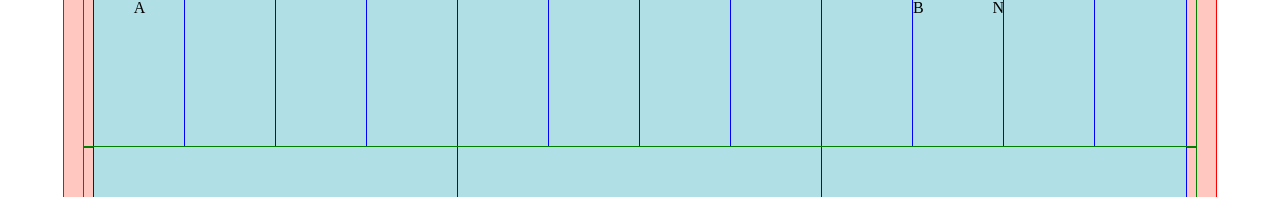
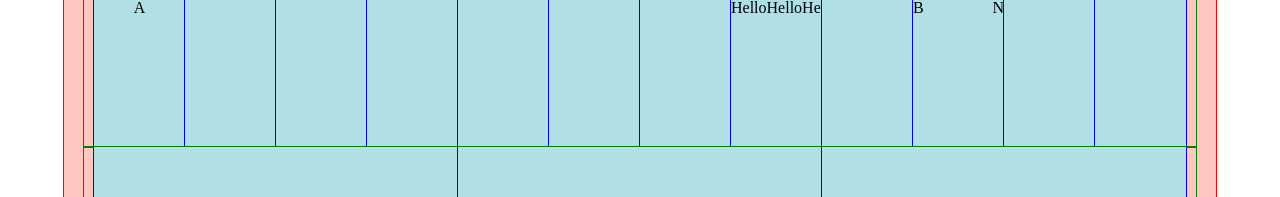
Before and after one commit to cjsellwood/custom_framework, a plain HTML site: page index.html in a window 1280 px wide. Shown: the top 197 px of the page. Drawn offline with Linux system fonts and the light colour scheme.

Commit message:
Add link styling

```diff
--- a/index.html
+++ b/index.html
@@ -16,7 +16,12 @@
         <div class="width-1"></div>
         <div class="m-width-12 width-1"></div>
         <div class="m-width-12 width-1"></div>
-        <div class="width-1"></div>
+        <div class="width-1"><a href="#">Hello</a>
+          <a href="#">Hello</a>
+          <a href="#">Hello</a>
+          <a href="#">Hello</a>
+          <a href="#">Hello</a>
+        </div>
         <div class="width-1"></div>
         <div class="m-width-12 width-1 justify-content-between">
           <p>B</p>
--- a/sass/styles.scss
+++ b/sass/styles.scss
@@ -37,6 +37,11 @@
       display: flex;
     }
   }
+}
+
+a {
+  color: black;
+  text-decoration: none;
 }
 
 .center-self {
```
Also changed, not shown: styles.css, 1 other file.
